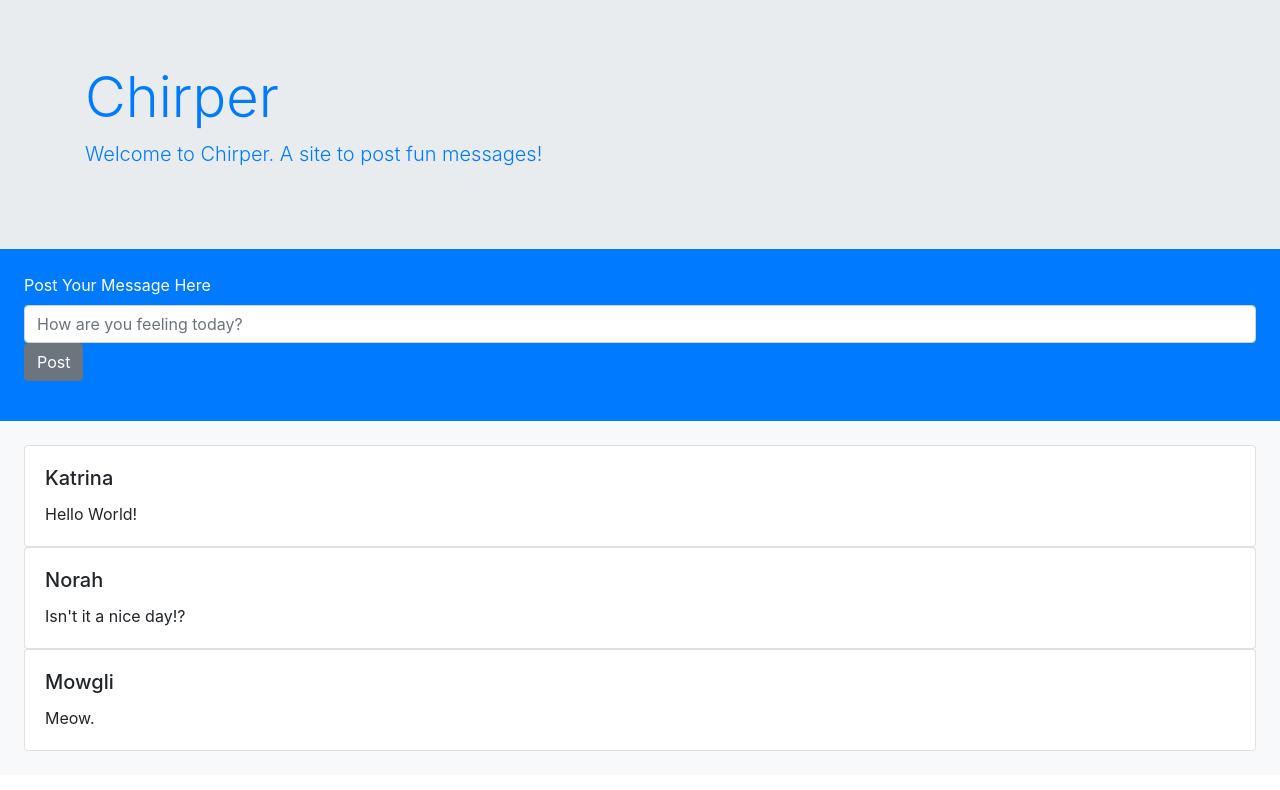
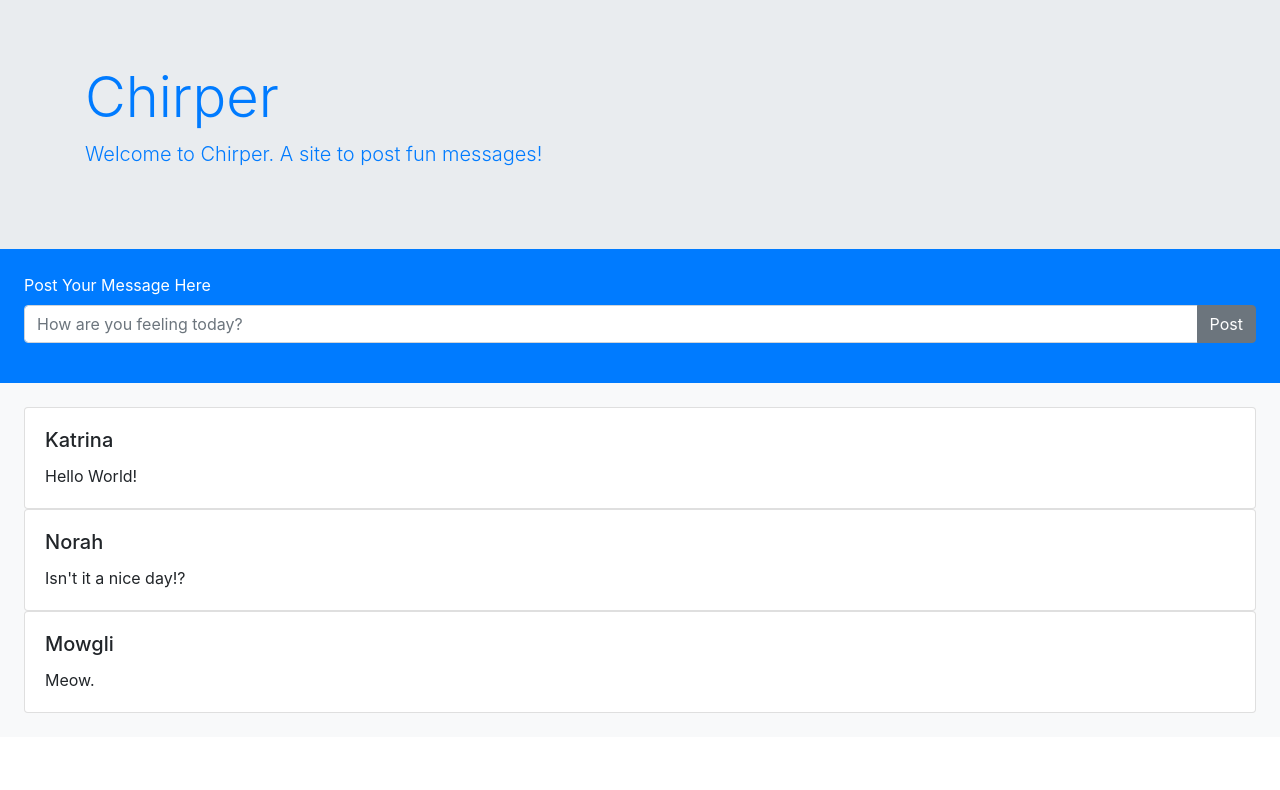
Before and after one commit to phillipjhl/Chirper, a React (Create React App) app: page / in a window 1280 px wide. Shown: the top 790 px of the page. Built offline with nearby package versions, Linux system fonts and the light colour scheme.

Commit message:
added comments

```diff
--- a/src/components/ChirpInput.jsx
+++ b/src/components/ChirpInput.jsx
@@ -1,4 +1,7 @@
-import React, {Component} from 'react';
+//Component for User Input
+//Posting adds new Chirp to timeline
+
+import React, { Component } from 'react';
 
 class ChirpInput extends Component {
     constructor(props) {
@@ -7,7 +10,7 @@ class ChirpInput extends Component {
             msg: ''
         }
         this.handleChange = this.handleChange.bind(this);
-        this.handleSubmit = this.handleSubmit.bind(this);
+        this.handlePost = this.handlePost.bind(this);
     }
 
     //method to handle the text input and change state
@@ -16,20 +19,21 @@ class ChirpInput extends Component {
     };
 
     //method to handle the submission of the text input
-    handleSubmit(e) {
-        e.preventDefault();
-        let chirp = this.state.msg;
-        console.log(chirp);
+    //uses property onPost to send userChirpInfo to App.handlePost() method
+    handlePost() {
+        let userChirpInfo = {
+            name: 'Phillip',
+            chirpMsg: this.state.msg
+        }
         this.setState({ msg: '' });
-        return chirp;
-
-
+        this.props.onPost(userChirpInfo);
     };
 
     render() {
-        return(
-                <form className="form-group" onSubmit={this.handleSubmit} >
-                    <label for="chirpinput" className="text-white" >Post Your Message Here</label>
+        return (
+            <form className="form-group" onSubmit={this.handlePost} >
+                <label for="chirpinput" className="text-white" >Post Your Message Here</label>
+                <div className="input-group">
                     <input
                         type="text"
                         className="form-control"
@@ -38,8 +42,11 @@ class ChirpInput extends Component {
                         onChange={this.handleChange}
                         placeholder="How are you feeling today?"
                     />
-                    <button type="sumbit" className="btn btn-secondary" >Post</button>
-                </form>
+                    <div className="input-group-append">
+                        <button type="button" onClick={this.handlePost} className="btn btn-secondary" >Post</button>
+                    </div>
+                </div>
+            </form>
         );
     }
 }
```
